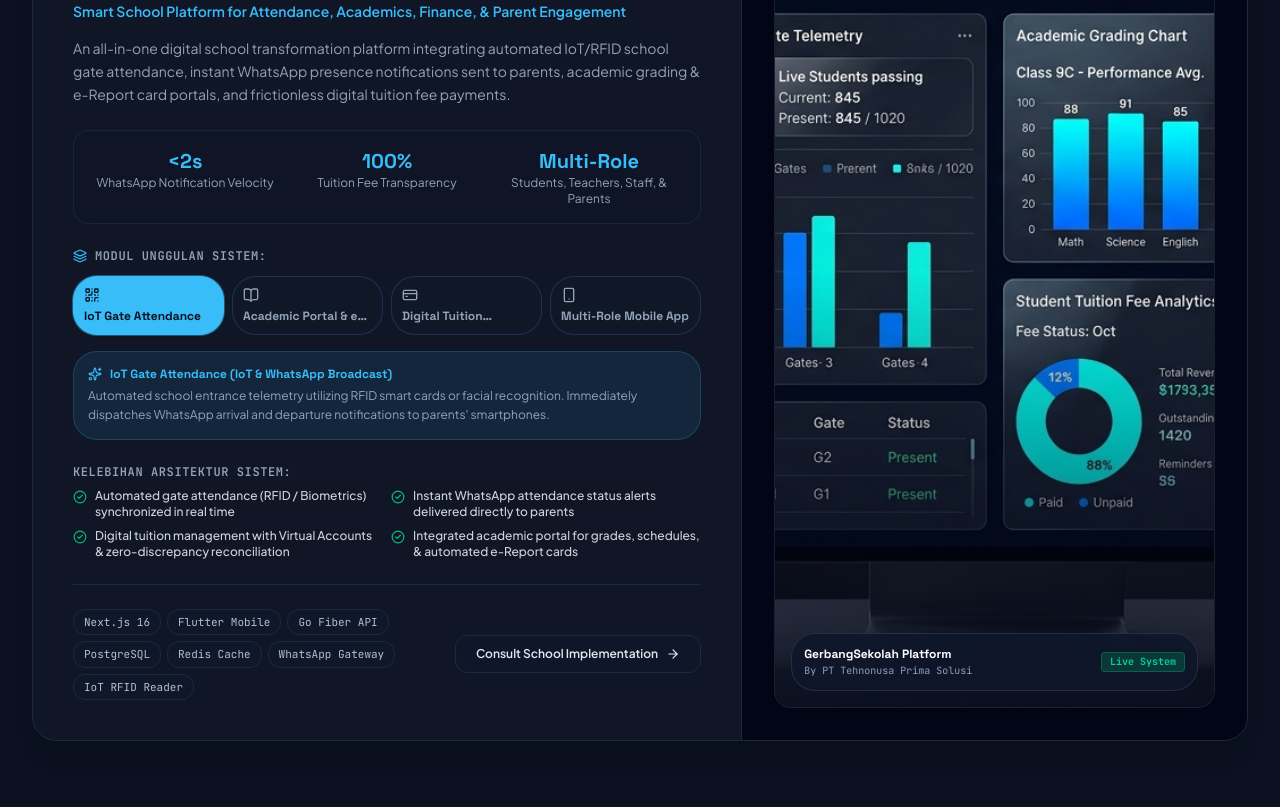
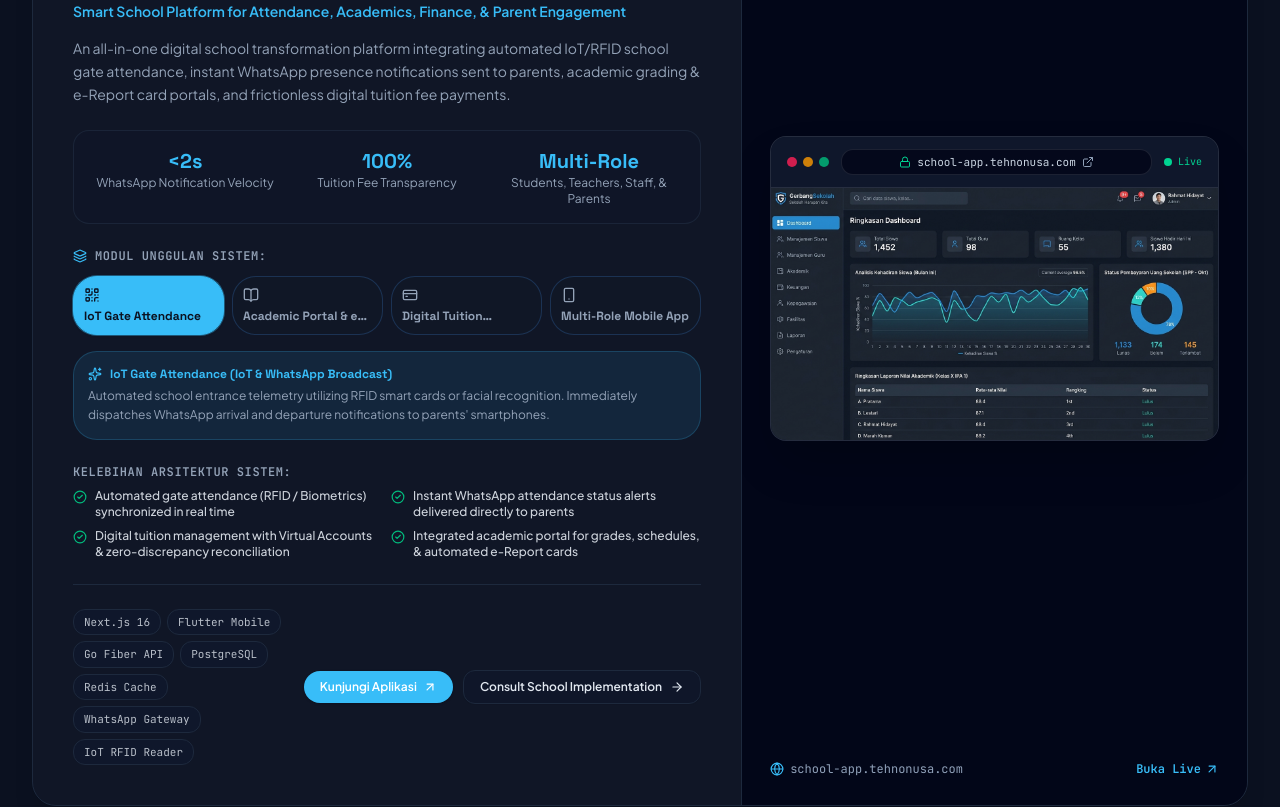
Before and after one commit to TehnonusaPS/tehnonusa-prima-solusi, a Next.js app: page /en in a window 1280 px wide. Shown: the part 7120-7927 px from the top of the page. Built offline with nearby package versions, Linux system fonts and the light colour scheme.

Commit message:
fix(portfolio): replace with crisp 2D GerbangSekolah UI mockup and embed live school-app.tehnonusa.com frame

```diff
--- a/src/components/sections/portfolio/portfolio-section.tsx
+++ b/src/components/sections/portfolio/portfolio-section.tsx
@@ -11,6 +11,10 @@ import {
   ShieldCheck,
   CheckCircle2,
   ArrowRight,
+  ArrowUpRight,
+  ExternalLink,
+  Lock,
+  Globe,
   QrCode,
   BookOpen,
   CreditCard,
@@ -270,45 +274,101 @@ export function PortfolioSection() {
                   ))}
                 </div>
 
+                <div className="flex items-center gap-2.5 shrink-0">
+                  <a
+                    href="https://school-app.tehnonusa.com/"
+                    target="_blank"
+                    rel="noopener noreferrer"
+                    className="inline-flex items-center gap-1.5 px-4 py-2 rounded-xl bg-primary hover:bg-primary-dark text-white text-xs font-sans font-semibold transition-colors shadow-sm"
+                  >
+                    <span>Kunjungi Aplikasi</span>
+                    <ArrowUpRight className="w-3.5 h-3.5" />
+                  </a>
+
                   <DrawOutlineButton
                     onClick={scrollToContact}
-                  className="self-start sm:self-auto px-5 py-2.5 text-xs font-sans font-semibold shrink-0"
+                    className="self-start sm:self-auto px-4 py-2 text-xs font-sans font-semibold shrink-0"
                   >
                     <span>{t("cta_discuss")}</span>
                     <ArrowRight className="w-3.5 h-3.5 transform group-hover:translate-x-1 transition-transform" />
                   </DrawOutlineButton>
                 </div>
               </div>
+            </div>
 
-            {/* Right Column: Visual Mockup Showcase (5 cols) */}
-            <div className="lg:col-span-5 relative bg-slate-950 min-h-[350px] lg:min-h-full overflow-hidden border-t lg:border-t-0 lg:border-l border-slate-200/90 dark:border-slate-800 flex items-center justify-center p-6 sm:p-8 group">
-              <div className="relative w-full h-[340px] lg:h-full min-h-[320px] rounded-2xl overflow-hidden border border-white/10 shadow-2xl">
+            {/* Right Column: Visual Browser Window Mockup Showcase (5 cols) */}
+            <div className="lg:col-span-5 relative bg-slate-950 min-h-[380px] lg:min-h-full overflow-hidden border-t lg:border-t-0 lg:border-l border-slate-200/90 dark:border-slate-800 flex flex-col justify-between p-5 sm:p-7">
+              {/* Browser Window Chrome Frame */}
+              <div className="rounded-2xl border border-white/10 bg-slate-900/90 shadow-2xl overflow-hidden flex flex-col my-auto">
+                {/* Browser Title Bar / Address Bar */}
+                <div className="px-4 py-3 bg-slate-900 border-b border-white/10 flex items-center justify-between gap-3">
+                  {/* Traffic Light Dots */}
+                  <div className="flex items-center gap-1.5 shrink-0">
+                    <span className="w-2.5 h-2.5 rounded-full bg-rose-500/80 inline-block" />
+                    <span className="w-2.5 h-2.5 rounded-full bg-amber-500/80 inline-block" />
+                    <span className="w-2.5 h-2.5 rounded-full bg-emerald-500/80 inline-block" />
+                  </div>
+
+                  {/* URL Address Bar Pill */}
+                  <a
+                    href="https://school-app.tehnonusa.com/"
+                    target="_blank"
+                    rel="noopener noreferrer"
+                    className="flex-1 max-w-xs mx-auto px-3 py-1 rounded-md bg-slate-950/80 border border-white/10 text-[11px] font-mono text-slate-300 hover:text-white flex items-center justify-center gap-1.5 group transition-colors"
+                  >
+                    <Lock className="w-3 h-3 text-emerald-400 shrink-0" />
+                    <span className="truncate">school-app.tehnonusa.com</span>
+                    <ExternalLink className="w-3 h-3 text-slate-400 group-hover:text-primary transition-colors shrink-0" />
+                  </a>
+
+                  {/* Production Live Status Tag */}
+                  <div className="hidden sm:flex items-center gap-1.5 shrink-0 font-mono text-[10px] text-emerald-400">
+                    <span className="w-2 h-2 rounded-full bg-emerald-400 animate-pulse" />
+                    <span>Live</span>
+                  </div>
+                </div>
+
+                {/* Browser Screen Body: Clean 16:9 UI Screenshot */}
+                <a
+                  href="https://school-app.tehnonusa.com/"
+                  target="_blank"
+                  rel="noopener noreferrer"
+                  className="relative block w-full aspect-[16/10] sm:aspect-[16/9] overflow-hidden group/screen cursor-pointer"
+                  title="Klik untuk membuka demo live school-app.tehnonusa.com"
+                >
                   <Image
                     src="/images/gerbang-sekolah.jpg"
-                  alt="GerbangSekolah - Dashboard & Telemetri Aplikasi Sekolah"
+                    alt="GerbangSekolah - Dashboard Sistem Manajemen Sekolah"
                     fill
-                  className="object-cover object-center group-hover:scale-105 transition-transform duration-700 ease-out"
-                  sizes="(max-width: 1024px) 100vw, 480px"
+                    className="object-cover object-top group-hover/screen:scale-102 transition-transform duration-500 ease-out"
+                    sizes="(max-width: 1024px) 100vw, 520px"
                     priority
                   />
-                <div className="absolute inset-0 bg-gradient-to-t from-slate-950/80 via-transparent to-transparent pointer-events-none" />
-
-                {/* Live Status Overlay Tag */}
-                <div className="absolute top-4 left-4 z-10 flex items-center gap-2 px-3 py-1.5 rounded-full bg-slate-950/80 backdrop-blur-md border border-white/20 text-white font-mono text-[11px]">
-                  <span className="w-2 h-2 rounded-full bg-emerald-400 animate-pulse" />
-                  <span>FLAGSHIP EDUTECH SOLUTION</span>
+                  {/* Subtle hover overlay */}
+                  <div className="absolute inset-0 bg-primary/10 opacity-0 group-hover/screen:opacity-100 transition-opacity duration-300 flex items-center justify-center pointer-events-none">
+                    <span className="px-3.5 py-1.5 rounded-full bg-slate-950/90 text-white font-sans text-xs font-semibold border border-white/20 shadow-lg flex items-center gap-1.5">
+                      <span>Buka Aplikasi</span>
+                      <ExternalLink className="w-3.5 h-3.5 text-primary" />
+                    </span>
+                  </div>
+                </a>
               </div>
 
-                {/* Bottom Overlay Info Tag */}
-                <div className="absolute bottom-4 left-4 right-4 z-10 p-3 rounded-xl bg-slate-900/90 backdrop-blur-md border border-white/10 text-white flex items-center justify-between text-xs">
-                  <div>
-                    <span className="font-heading font-bold block">GerbangSekolah Platform</span>
-                    <span className="font-mono text-[10px] text-slate-400">By PT Tehnonusa Prima Solusi</span>
-                  </div>
-                  <span className="font-mono text-[10px] text-emerald-400 font-bold px-2 py-0.5 rounded bg-emerald-500/20 border border-emerald-500/30">
-                    Live System
+              {/* Bottom Quick Direct Access Footer */}
+              <div className="pt-4 flex items-center justify-between text-xs font-mono text-slate-400">
+                <span className="flex items-center gap-1.5">
+                  <Globe className="w-3.5 h-3.5 text-primary" />
+                  <span>school-app.tehnonusa.com</span>
                 </span>
-                </div>
+                <a
+                  href="https://school-app.tehnonusa.com/"
+                  target="_blank"
+                  rel="noopener noreferrer"
+                  className="text-primary hover:text-primary-light font-semibold flex items-center gap-1 transition-colors"
+                >
+                  <span>Buka Live</span>
+                  <ArrowUpRight className="w-3.5 h-3.5" />
+                </a>
               </div>
             </div>
           </div>
```
Also changed, not shown: public/images/gerbang-sekolah.jpg. Lines whose indentation alone changed are shown as unchanged.
